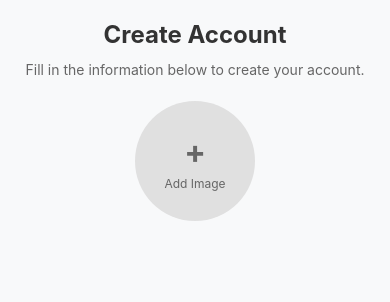
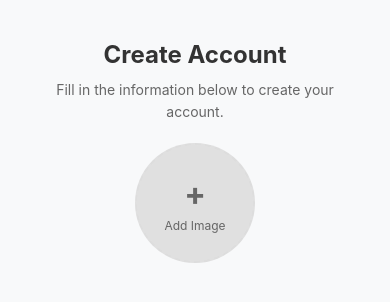
Before and after one commit to kalharaweragoda/NoteBook, a React Native app: screen / in a window 390 px wide. Shown: the top 302 px of the page. Built offline with nearby package versions, Linux system fonts and the light colour scheme.

Commit message:
create imageUpLoader css styles

```diff
--- a/App.tsx
+++ b/App.tsx
@@ -56,7 +56,7 @@ export default function SignUpScreen() {
   },
   scrollcontent: {
     flexGrow: 1,
-    padding: 20,
+    padding: 40,
   },
   header: {
     marginBottom: 20,
@@ -79,7 +79,7 @@ export default function SignUpScreen() {
   },
   imageContainer: {
     alignItems: 'center',
-    marginBottom: 20,
+    marginBottom: 30,
   },
   imageUploader: {
     width: 120,
@@ -87,6 +87,9 @@ export default function SignUpScreen() {
     borderRadius: 60,
     backgroundColor: '#e0e0e0',
     justifyContent: 'center',
+    borderWidth: 2,
+    borderColor: '#dddddd',
+    borderStyle: 'dashed',
     alignItems: 'center',
   },
   profileImage: {
```
